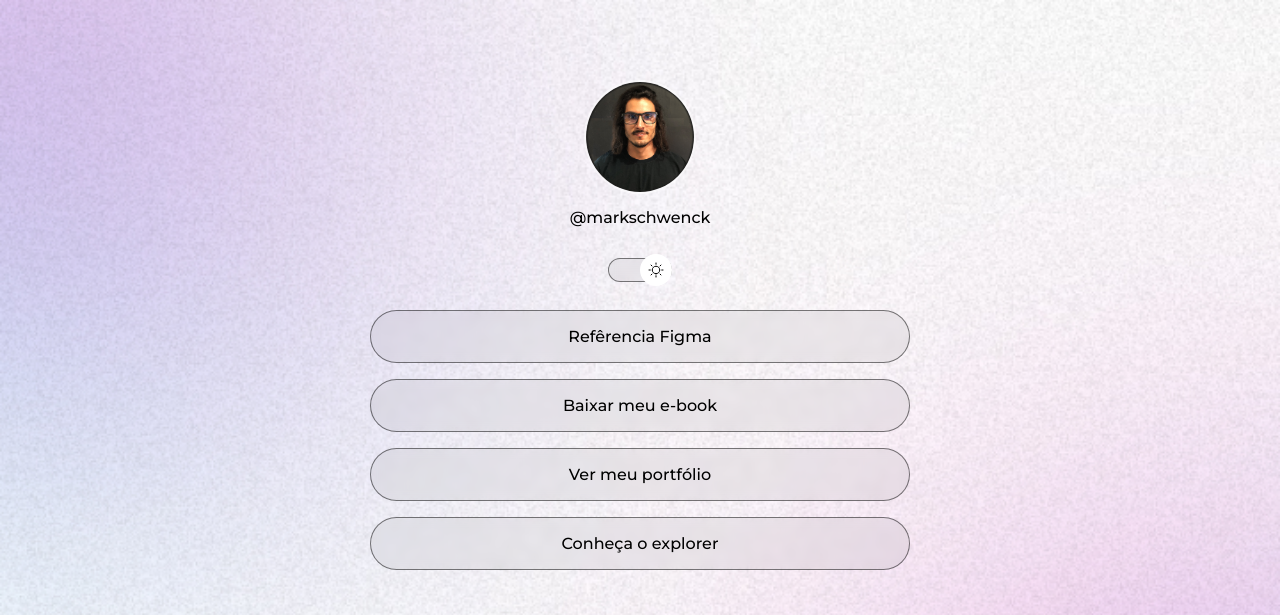
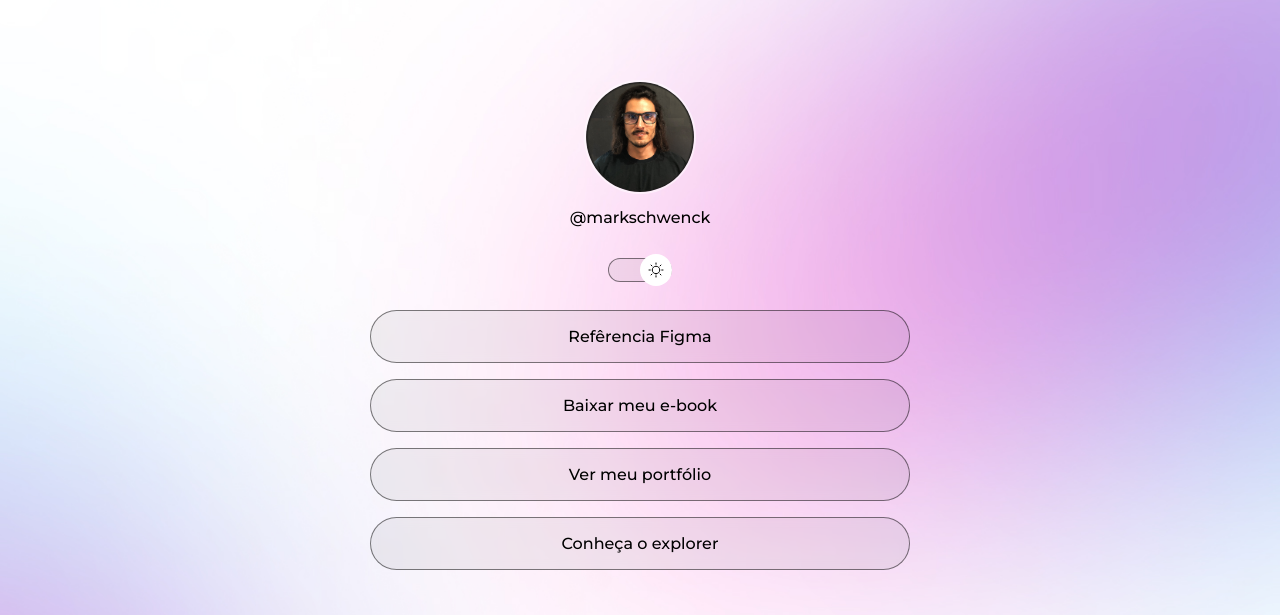
Before and after one commit to markschwenck/Projeto-2023, a plain HTML site: page index.html in a window 1280 px wide. Shown: the top 615 px of the page. Drawn offline with nearby package versions, Linux system fonts and the light colour scheme.

Commit message:
Responsividade

```diff
--- a/style.css
+++ b/style.css
@@ -152,5 +152,14 @@ footer {
   padding: 24px 0;
   text-align: center;
   font-size: 16px;
+}
 
+@media (min-width: 700px) {
+  :root {
+    --bg-url: url(./assets/bg-desktop.jpg);
+  }
+
+  .light-mode {
+    --bg-url: url(./assets/bg-desktop-light.jpg);
+  }
 }
```
